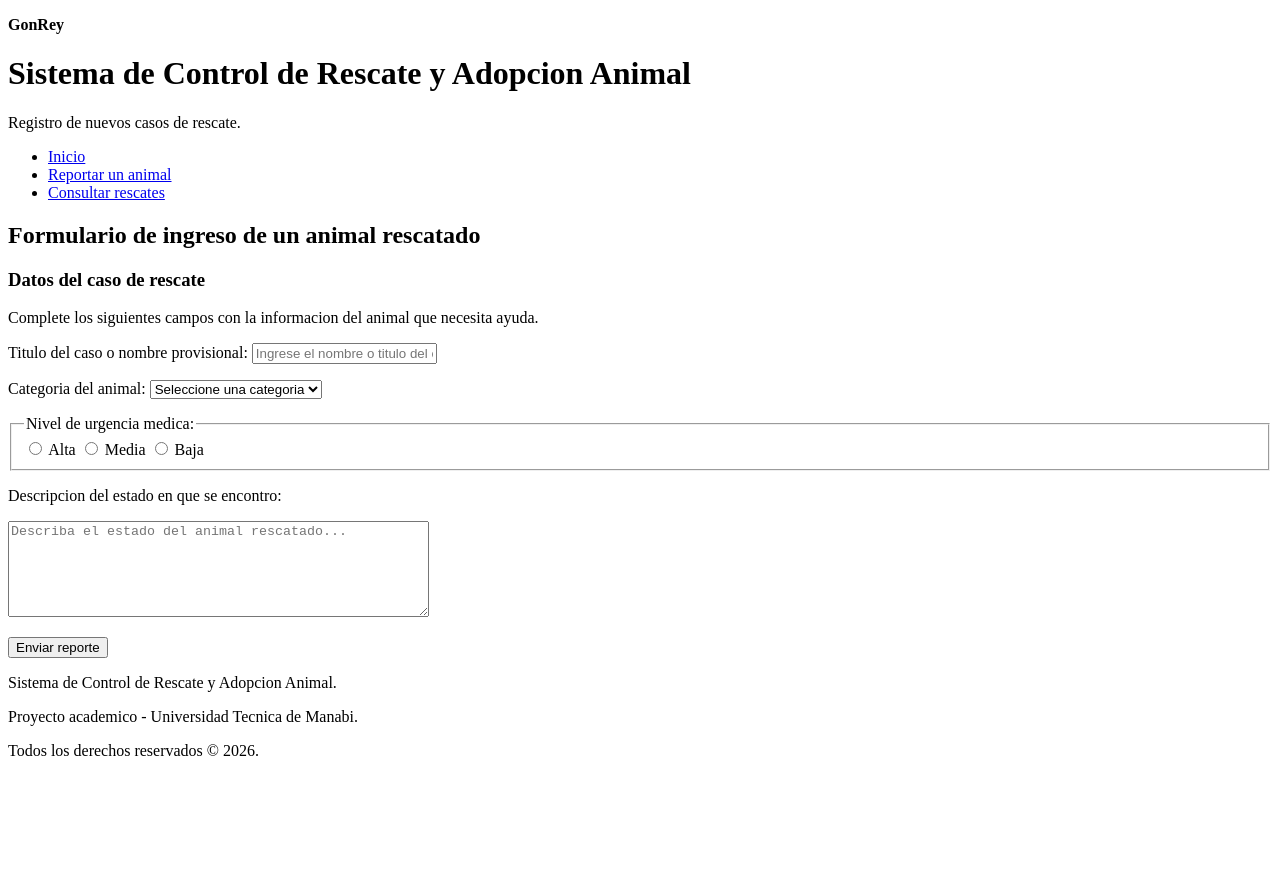
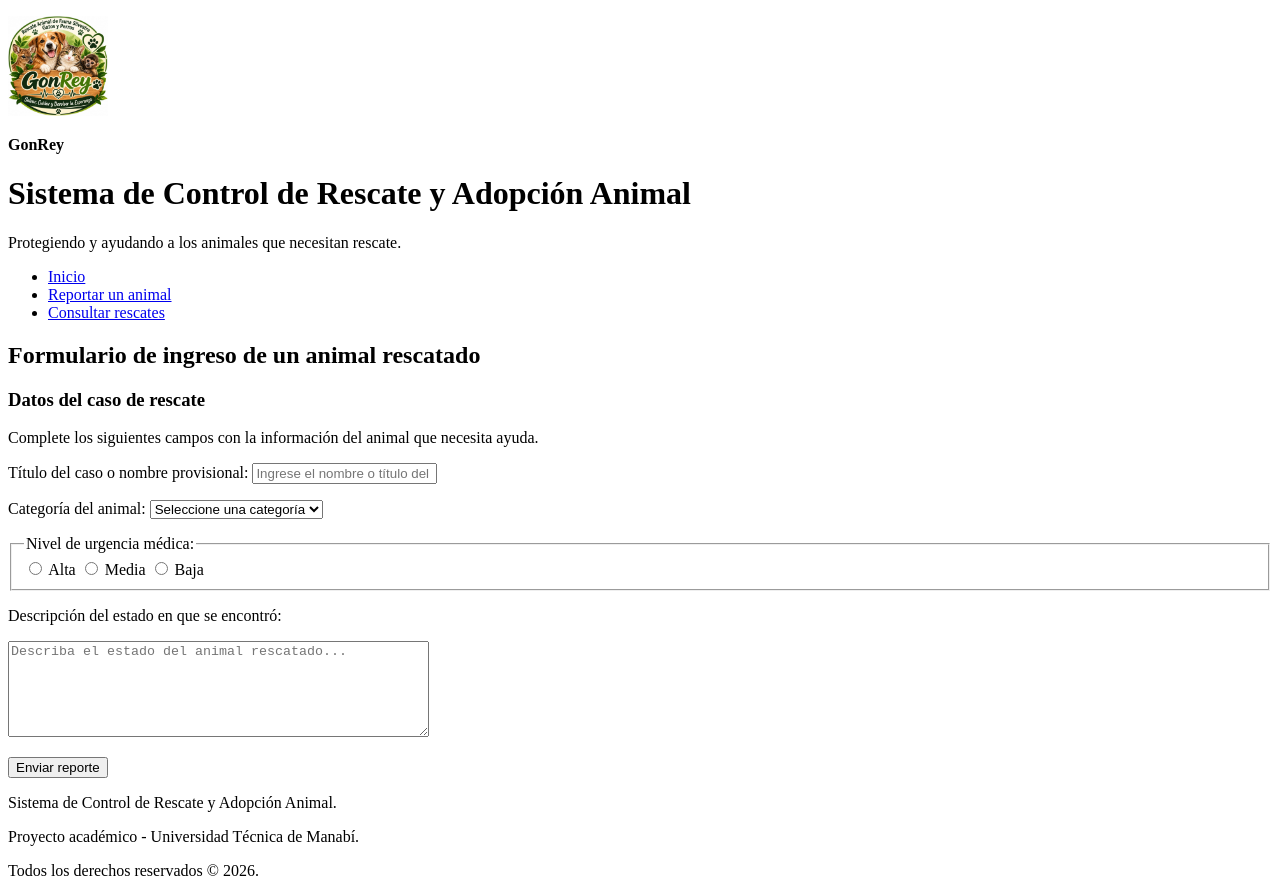
Before and after one commit to greyna3538-hub/Sistema-de-Control-de-Rescate-y-Adopcion-Animal, a plain HTML site: page Actividad_3_Gema_Reyna_ D.S.I/reportar.html in a window 1280 px wide. Before the commit the page ends 800 px from the top, so only its background shows below. Drawn offline with Linux system fonts and the light colour scheme.

Commit message:
feat: establecer estructura oficial assets/img y codigos con logo

```diff
--- a/Actividad_3_Gema_Reyna_ D.S.I/reportar.html
+++ b/Actividad_3_Gema_Reyna_ D.S.I/reportar.html
@@ -11,12 +11,15 @@
 <body>
 
     <header>
+        <p>
+            <img src="assets/img/logo.jpeg" alt="Logo oficial de GonRey" width="100">
+        </p>
          <p><strong>GonRey</strong></p>
-        <h1>Sistema de Control de Rescate y Adopcion Animal</h1>
-        <p>Registro de nuevos casos de rescate.</p>
+         <h1>Sistema de Control de Rescate y Adopción Animal</h1>
+         <p>Protegiendo y ayudando a los animales que necesitan rescate.</p>
     </header>
 
-    <nav aria-label="Menu principal">
+    <nav aria-label="Menú principal">
         <ul>
             <li><a href="index.html">Inicio</a></li>
             <li><a href="reportar.html">Reportar un animal</a></li>
@@ -27,58 +30,83 @@
     <main>
 
         <section aria-labelledby="titulo-formulario">
-            <h2 id="titulo-formulario">Formulario de ingreso de un animal rescatado</h2>
+
+            <h2 id="titulo-formulario">
+                Formulario de ingreso de un animal rescatado
+            </h2>
 
             <article>
+
                 <h3>Datos del caso de rescate</h3>
 
                 <p>
-                    Complete los siguientes campos con la informacion
+                    Complete los siguientes campos con la información
                     del animal que necesita ayuda.
                 </p>
 
                 <form action="#" method="get">
 
                     <p>
-                        <label for="titulo">Titulo del caso o nombre provisional:</label>
-                        <input type="text" id="titulo" name="titulo"
-                            placeholder="Ingrese el nombre o titulo del caso"
+                        <label for="titulo">
+                            Título del caso o nombre provisional:
+                        </label>
+
+                        <input type="text"
+                               id="titulo"
+                               name="titulo"
+                               placeholder="Ingrese el nombre o título del caso"
                                required>
                     </p>
 
                     <p>
-                        <label for="categoria">Categoria del animal:</label>
+                        <label for="categoria">
+                            Categoría del animal:
+                        </label>
+
                         <select id="categoria" name="categoria" required>
-                            <option value="">Seleccione una categoria</option>
+                            <option value="">Seleccione una categoría</option>
                             <option value="perros">Perros</option>
                             <option value="gatos">Gatos</option>
-                            <option value="fauna-silvestre">Fauna Silvestre</option>
+                            <option value="fauna-silvestre">Fauna silvestre</option>
                         </select>
                     </p>
 
                     <fieldset>
-                        <legend>Nivel de urgencia medica:</legend>
 
-                        <input type="radio" id="alta" name="urgencia"
-                            value="Alta" required>
+                        <legend>Nivel de urgencia médica:</legend>
+
+                        <input type="radio"
+                               id="alta"
+                               name="urgencia"
+                               value="Alta"
+                               required>
                         <label for="alta">Alta</label>
 
-                        <input type="radio" id="media" name="urgencia"
+                        <input type="radio"
+                               id="media"
+                               name="urgencia"
                                value="Media">
                         <label for="media">Media</label>
 
-                        <input type="radio" id="baja" name="urgencia"
+                        <input type="radio"
+                               id="baja"
+                               name="urgencia"
                                value="Baja">
                         <label for="baja">Baja</label>
+
                     </fieldset>
 
                     <p>
-                        <label for="descripcion">Descripcion del estado en que se encontro:</label>
+                        <label for="descripcion">
+                            Descripción del estado en que se encontró:
+                        </label>
                     </p>
 
                     <p>
-                        <textarea id="descripcion" name="descripcion"
-                            rows="6" cols="50"
+                        <textarea id="descripcion"
+                                  name="descripcion"
+                                  rows="6"
+                                  cols="50"
                                   placeholder="Describa el estado del animal rescatado..."
                                   required></textarea>
                     </p>
@@ -86,14 +114,16 @@
                     <button type="submit">Enviar reporte</button>
 
                 </form>
+
             </article>
+
         </section>
 
     </main>
 
     <footer>
-        <p>Sistema de Control de Rescate y Adopcion Animal.</p>
-        <p>Proyecto academico - Universidad Tecnica de Manabi.</p>
+        <p>Sistema de Control de Rescate y Adopción Animal.</p>
+        <p>Proyecto académico - Universidad Técnica de Manabí.</p>
         <p>Todos los derechos reservados &copy; 2026.</p>
     </footer>
 
```
Also changed, not shown: Actividad_3_Gema_Reyna_ D.S.I/index.html (+16 -13 lines), Actividad_3_Gema_Reyna_ D.S.I/rescates.html (+5 -3 lines). Lines whose indentation alone changed are shown as unchanged.
